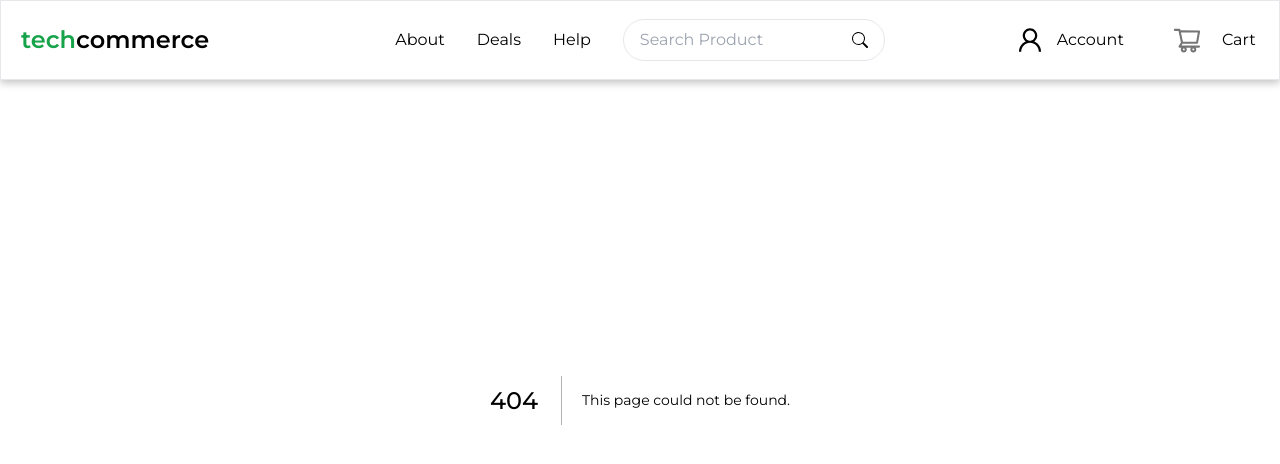
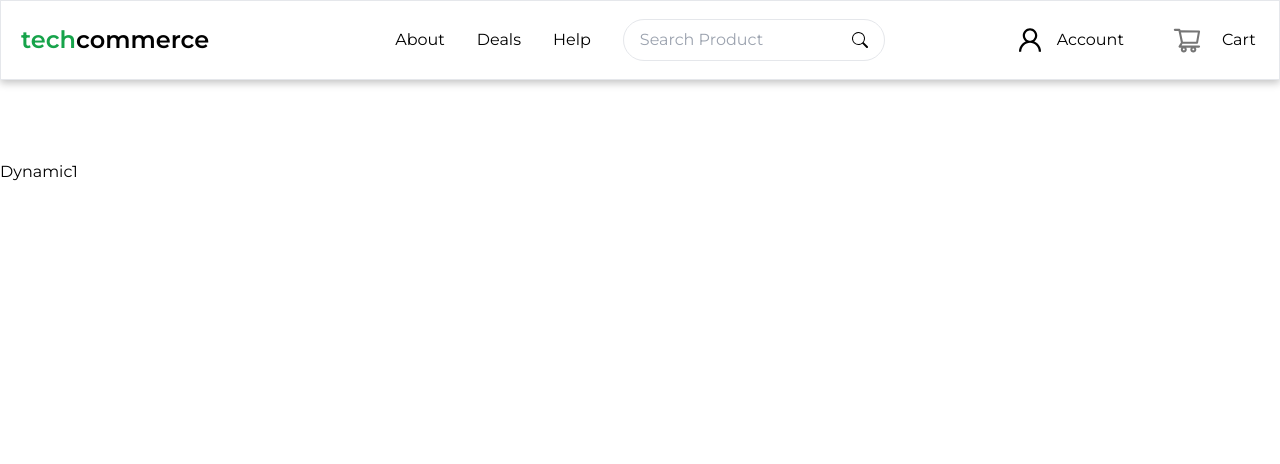
Before and after one commit to topboyasante/techcommerce-frontend, a Next.js app: page /1 in a window 1280 px wide. Before the commit this address had no page. Shown: the top 464 px of the page. Built offline with nearby package versions, Linux system fonts and the light colour scheme.

Commit message:
trying to add dynamic routing

```diff
--- a/src/components/reusables/ItemComponent.jsx
+++ b/src/components/reusables/ItemComponent.jsx
@@ -3,6 +3,7 @@ import CardContent from "@mui/material/CardContent";
 import { FaShoppingBag} from 'react-icons/fa';
 import { useDispatch } from 'react-redux';
 import { cartActions } from '@/reduc/Cart';
+import {Link} from 'next/link'
 
 
 export default function ItemComponent({name,img,price,id}) {
@@ -25,6 +26,7 @@ const dispatch = useDispatch();
 
 <div className=" pt-[1em] flex justify-between">
   <div>
+
           <div className=" lg:text-xl font-medium  uppercase tracking-widest">{name}</div>
             <div className="">GHc {price}</div>
           </div>
--- /dev/null
+++ b/src/pages/[id].js
@@ -0,0 +1,10 @@
+import React from 'react'
+import { useRouter } from 'next/router'
+
+export default function DynamicR() {
+    const router = useRouter()
+   const itemid= router.query.id
+  return (
+    <div className='pt-[20vh]'>Dynamic{itemid}</div>
+  )
+}
```
